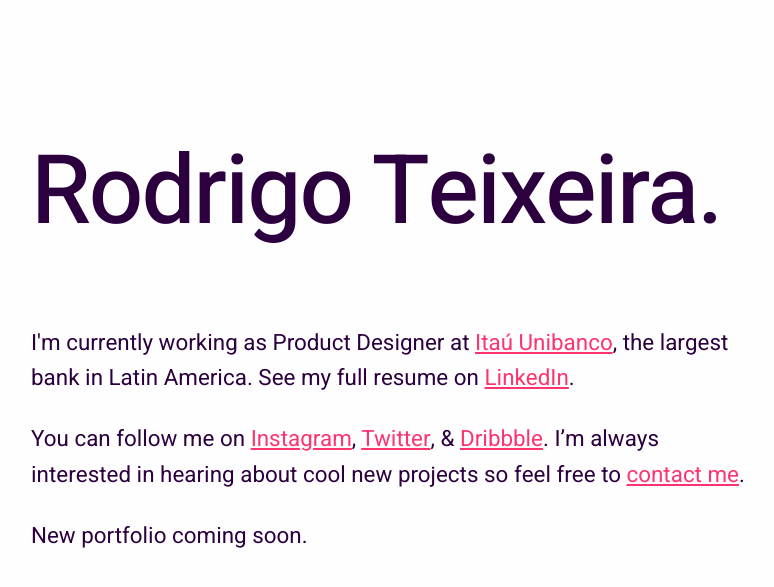
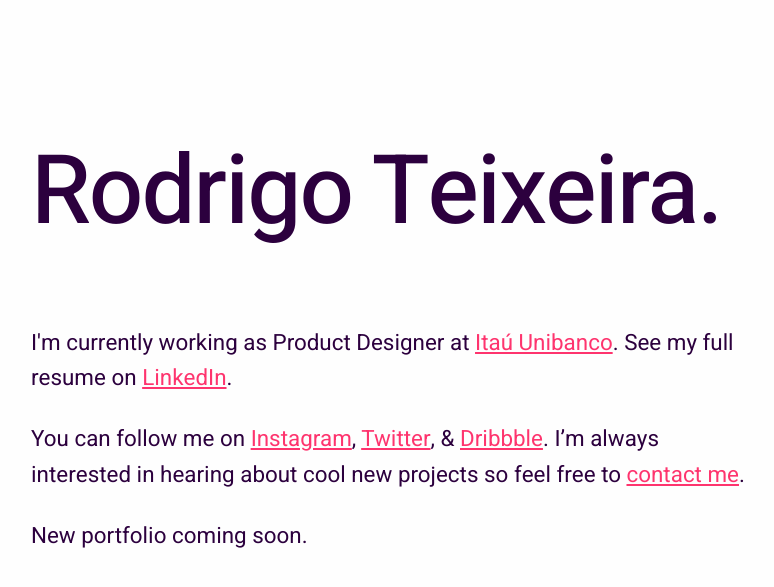
Before and after one commit to drigoteixeira/drigoteixeira.github.io, a Jekyll site: the page built from index.html, in a window 1280 px wide. Shown: the top 587 px of the page, without its empty margins (59-833 px from the left). Built offline with Jekyll 4.4.1, drawn with Linux system fonts in a browser that asks for light colours; nearby versions of some CDN libraries.

Commit message:
Update home

```diff
--- a/index.html
+++ b/index.html
@@ -8,7 +8,7 @@ layout: home2
 
                 <h1>Rodrigo Teixeira.</h1>
 
-                <p>I'm currently working as Product Designer at <a href="https://www.itau.com.br">Itaú Unibanco</a>, the largest bank in Latin America. See my full resume on <a href="https://www.linkedin.com/in/drigoteixeira/">LinkedIn</a>. </p>
+                <p>I'm currently working as Product Designer at <a href="https://www.itau.com.br">Itaú Unibanco</a>. See my full resume on <a href="https://www.linkedin.com/in/drigoteixeira/">LinkedIn</a>. </p>
 
                 <p>You can follow me on <a href="https://www.instagram.com/drigoteixeira/">Instagram</a>, <a href="https://twitter.com/drigo">Twitter</a>, &amp; <a href="https://dribbble.com/drigo">Dribbble</a>. I’m always interested in hearing about cool new projects so feel free to <a href="hello@rodrigoteixeira.co">contact me</a>.</p>
 
```
